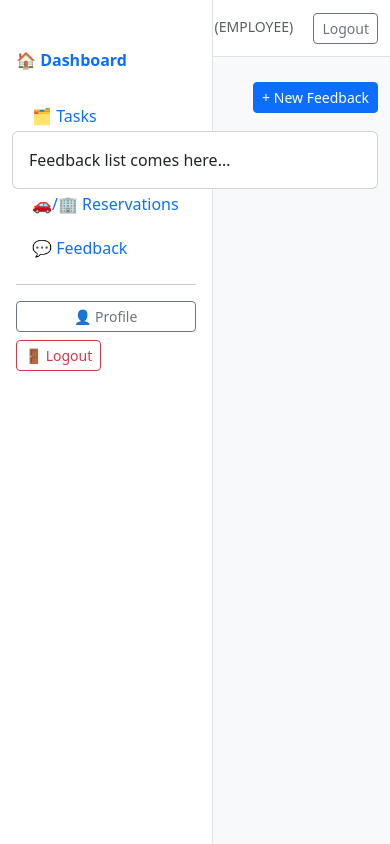
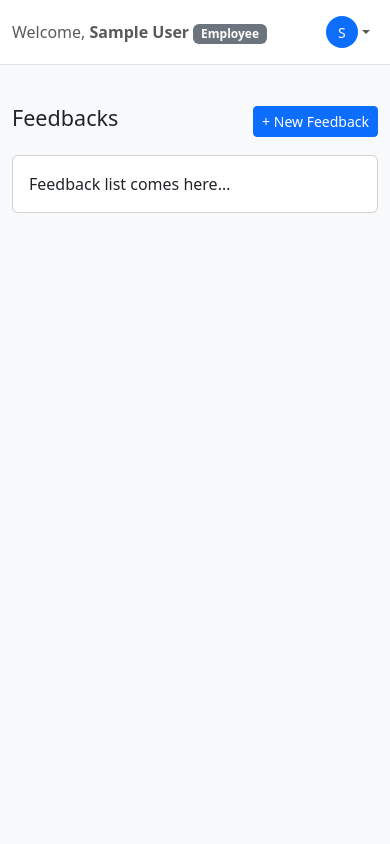
Before and after one commit to Mehdic01/factory-app, a Django app: page /feedbacks/ in a window 390 px wide. Run offline with Django 5.2, Linux system fonts and the light colour scheme; the visitor is signed in with stand-in values (Sample User, id 1); some libraries are stand-ins or nearby versions.

Commit message:
fixed responsiveness of dashboard and added a navar with profile and welcome message

```diff
--- a/templates/base.html
+++ b/templates/base.html
@@ -3,32 +3,41 @@
 <head>
   <meta charset="utf-8">
   <meta name="viewport" content="width=device-width, initial-scale=1">
-  <title>{% block title %}Eurosalt Portal{% endblock %}</title>
   <link href="https://cdn.jsdelivr.net/npm/bootstrap@5.3.3/dist/css/bootstrap.min.css" rel="stylesheet">
-  <script src="https://unpkg.com/htmx.org@1.9.12"></script>
-  <script src="https://unpkg.com/alpinejs" defer></script>
   <style>
-    .sidebar{width:260px} .content{margin-left:260px}
-    @media (max-width: 992px){ .sidebar{position:static;width:auto} .content{margin-left:0} }
+    :root { --sidebar-w: 260px; }
+    .sidebar { width: var(--sidebar-w); }
+    /* On large screens: sidebar is fixed, content shifts right and constrains width */
+    @media (min-width: 992px) {
+      .content {
+        margin-left: var(--sidebar-w);
+        max-width: calc(100vw - var(--sidebar-w));
+        overflow-x: hidden;
+      }
+    }
+    /* On small screens: no sidebar, full width */
+    @media (max-width: 991px) {
+      .content {
+        max-width: 100vw;
+        overflow-x: hidden;
+      }
+    }
   </style>
 </head>
 <body class="bg-light">
-<nav class="navbar navbar-expand-lg bg-white border-bottom">
-  <div class="container-fluid">
-    <a class="navbar-brand" href="/">Eurosalt</a>
-    <div class="ms-auto">
-      {% if user.is_authenticated %}
-        <span class="small text-muted me-3">{{ user.get_full_name|default:user.username }} ({{ user.role }})</span>
-        <form method="post" action="{% url 'core:logout' %}" class="d-inline">
-          {% csrf_token %}
-          <button class="btn btn-outline-secondary btn-sm" type="submit">Logout</button>
-        </form>
-      {% else %}
-        <a class="btn btn-primary btn-sm" href="{% url 'core:login' %}">Login</a>
-      {% endif %}
-    </div>
-  </div>
-</nav>
+
 {% block body %}{% endblock %}
+
+<script src="https://cdn.jsdelivr.net/npm/bootstrap@5.3.3/dist/js/bootstrap.bundle.min.js"></script>
+<script>
+  (function () {
+    document.querySelectorAll('.alert.auto-dismiss').forEach(function (el) {
+      const ms = parseInt(el.getAttribute('data-timeout') || '4000', 10);
+      setTimeout(function () {
+        try { bootstrap.Alert.getOrCreateInstance(el).close(); } catch (_) {}
+      }, ms);
+    });
+  })();
+</script>
 </body>
 </html>
--- a/templates/dashboard_base.html
+++ b/templates/dashboard_base.html
@@ -1,15 +1,21 @@
 {% extends "base.html" %}
 {% block body %}
-<div class="sidebar position-fixed top-0 start-0 vh-100 bg-white border-end pt-5">
+
+<!-- Sidebar: fixed on lg+, hidden on small -->
+<div class="sidebar d-none d-lg-block position-fixed top-0 start-0 vh-100 bg-white border-end pt-5">
   <div class="px-3">
-    <div class="mb-4"><a class="text-decoration-none fw-bold" href="{% url 'dashboard' %}">🏠 Dashboard</a></div>
+    <div class="mb-4">
+      <a class="text-decoration-none fw-bold" href="{% url 'dashboard' %}">🏠 Dashboard</a>
+    </div>
+
     <ul class="nav nav-pills flex-column gap-1">
-    <a class="nav-link {% if active == 'tasks' %}active{% endif %}" href="{% url 'task_list' %}">🗂️ Tasks</a>
-    <a class="nav-link {% if active == 'ann' %}active{% endif %}" href="{% url 'announcement_list' %}">📢 Announcements</a>
-    <a class="nav-link {% if active == 'res' %}active{% endif %}" href="{% url 'booking_list' %}">🚗/🏢 Reservations</a>
-    <a class="nav-link {% if active == 'fb' %}active{% endif %}" href="{% url 'feedback_list' %}">💬 Feedback</a>
+      <a class="nav-link {% if active == 'tasks' %}active{% endif %}" href="{% url 'task_list' %}">🗂️ Tasks</a>
+      <a class="nav-link {% if active == 'ann' %}active{% endif %}" href="{% url 'announcement_list' %}">📢 Announcements</a>
+      <a class="nav-link {% if active == 'res' %}active{% endif %}" href="{% url 'booking_home' %}">🚗/🏢 Reservations</a>
+      <a class="nav-link {% if category == 'cars' %}active{% endif %}" href="{% url 'booking_vehicles' %}">Vehicles</a>
+      <a class="nav-link {% if category == 'rooms' %}active{% endif %}" href="{% url 'booking_rooms' %}">Rooms</a>
+    </ul>
 
-    </ul>
     <hr>
     <div class="d-grid gap-2">
       <a class="btn btn-outline-secondary btn-sm" href="#">👤 Profile</a>
@@ -30,7 +36,56 @@
   </div>
 </div>
 
-<div class="content container-fluid py-4">
-  {% block content %}{% endblock %}
+<!-- Main content: gains left margin on lg via base.css -->
+<div class="content">
+  <!-- Top navbar -->
+  <nav class="navbar navbar-expand navbar-light bg-white border-bottom mb-3">
+    <div class="container-fluid">
+      <span class="navbar-text me-auto">
+        Welcome, <strong>{{ user.get_full_name|default:user.username }}</strong>
+        <span class="badge bg-secondary">{{ user.get_role_display }}</span>
+      </span>
+
+      <ul class="navbar-nav">
+        <li class="nav-item dropdown">
+          <a class="nav-link dropdown-toggle d-flex align-items-center" href="#" id="profileDropdown"
+             role="button" data-bs-toggle="dropdown" aria-expanded="false">
+            <span class="bg-primary text-white rounded-circle d-inline-flex align-items-center justify-content-center"
+                  style="width: 32px; height: 32px; font-size: 14px;">
+              {{ user.first_name.0|default:user.username.0|upper }}
+            </span>
+          </a>
+          <ul class="dropdown-menu dropdown-menu-end" aria-labelledby="profileDropdown">
+            <li><a class="dropdown-item" href="#">👤 Profile</a></li>
+            <li><a class="dropdown-item" href="#">⚙️ Settings</a></li>
+            <li><hr class="dropdown-divider"></li>
+            <li>
+              <form method="post" action="{% url 'core:logout' %}" class="px-3">
+                {% csrf_token %}
+                <button type="submit" class="dropdown-item text-danger">🚪 Logout</button>
+              </form>
+            </li>
+          </ul>
+        </li>
+      </ul>
+    </div>
+  </nav>
+
+  <div class="container-fluid py-4">
+    <!-- Messages inside content area -->
+    {% if messages %}
+      {% for message in messages %}
+        {% with level=message.tags %}
+          <div class="alert alert-{% if level == 'error' %}danger{% else %}{{ level }}{% endif %} alert-dismissible fade show auto-dismiss mb-3"
+               role="alert" data-timeout="4000">
+            {{ message }}
+            <button type="button" class="btn-close" data-bs-dismiss="alert" aria-label="Close"></button>
+          </div>
+        {% endwith %}
+      {% endfor %}
+    {% endif %}
+
+    {% block content %}{% endblock %}
+  </div>
 </div>
 {% endblock %}
```
